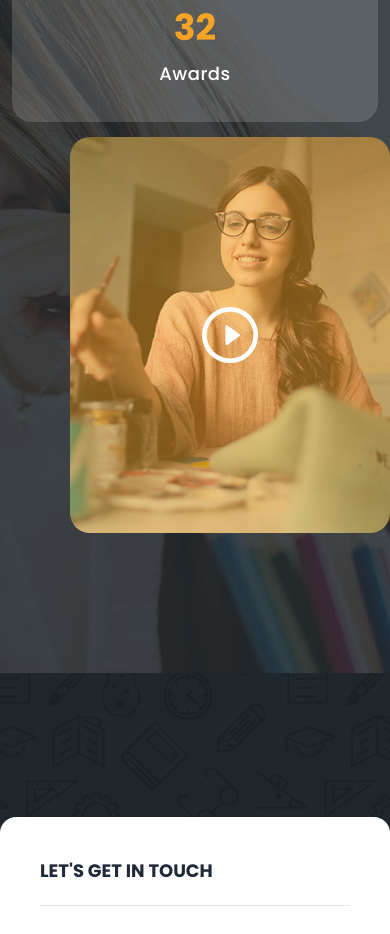
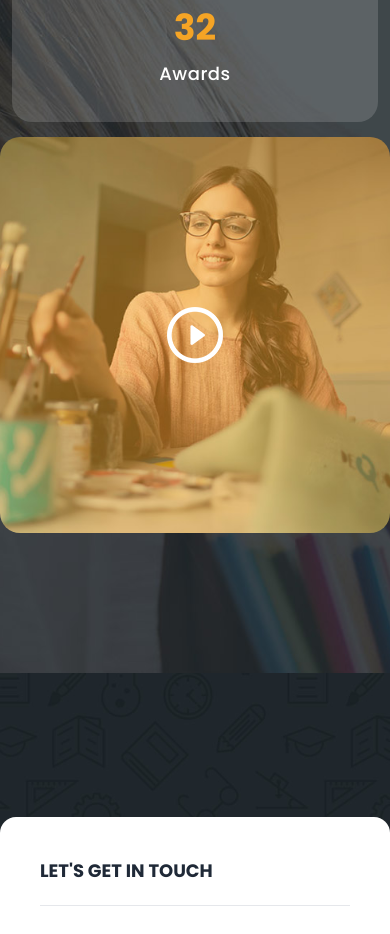
Before and after one commit to sumansapkota1010/Edu-meeting-FrontEnd, a React (Vite) app: page / in a window 390 px wide. Shown: the part 4560-5494 px from the top of the page. Built offline with nearby package versions, Linux system fonts and the light colour scheme; no server answers.

Commit message:
fix:Facts

```diff
--- a/src/components/Main/Courses/Courses.jsx
+++ b/src/components/Main/Courses/Courses.jsx
@@ -80,8 +80,9 @@ const Courses = () => {
                                     {[0, 1, 2, 3, 4].map(index => (
                                         <FaStar
                                             key={index}
+
                                             color={index < course.rating ? "#f5a425" : "#e4e5e9"}
-                                            className="text-[16px] leading-[14px]"
+                                            className="text-[16px] leading-[14px] "
                                         />
                                     ))}
                                 </div>
--- a/src/components/Main/Facts/Fact.jsx
+++ b/src/components/Main/Facts/Fact.jsx
@@ -64,7 +64,7 @@ const Fact = () => {
                         </div>
                     </div>
                     <div className="w-full lg:w-1/2 flex items-center">
-                        <div className="text-center h-[396px] w-[566px] ml-[70px] bg-cover bg-center bg-no-repeat rounded-[20px]"
+                        <div className="text-center h-[396px] w-[566px] sm:ml-[10px] sm:w-full lg:ml-[70px] bg-cover bg-center bg-no-repeat rounded-[20px]"
                             style={{ backgroundImage: `url(${videoBg})` }}
                         >
 
--- a/src/pages/Meeting.jsx
+++ b/src/pages/Meeting.jsx
@@ -47,6 +47,7 @@ const Meeting = () => {
                     limit,
                 },
             });
+            console.log(response.data)
 
             if (response.data.success) {
                 setMeetings(response.data.meetings);
```
